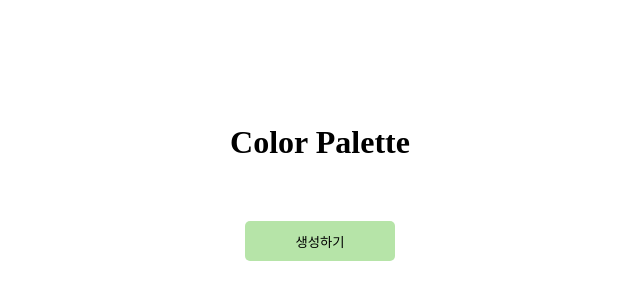
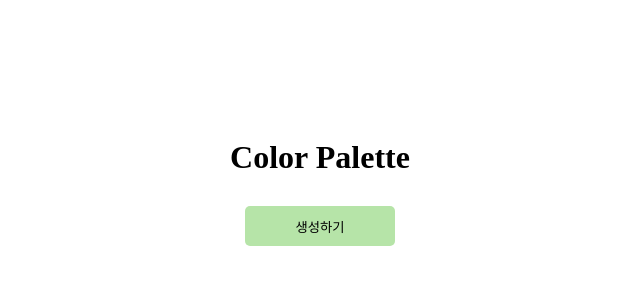
Before and after one commit to HalamLee/color-palette-maker-with-vue3, a Vue app: page / in a window 1280 px wide. Shown: the part 218-518 px from the top of the page, without its empty margins (320-960 px from the left). Built offline with nearby package versions, Linux system fonts and the light colour scheme; what vue3-colorpicker would draw is missing.

Commit message:
refactor: 조건부 렌더링 코드 추가

```diff
--- a/src/views/PaletteView.vue
+++ b/src/views/PaletteView.vue
@@ -1,7 +1,7 @@
 <template>
   <main>
     <h1>Color Palette</h1>
-    <div class="color-palette">
+    <div v-if="isSavedColors" class="color-palette">
       <template v-for="color in colors" :key="color.id">
         <ColorBox
           :id="color.id"
@@ -24,6 +24,7 @@ import { useRouter } from 'vue-router';
 
 const router = useRouter();
 const colors = ref([]);
+const isSavedColors = Boolean(localStorage.getItem('color'));
 
 const savedColors = localStorage.getItem('color');
 colors.value = JSON.parse(savedColors);
```
